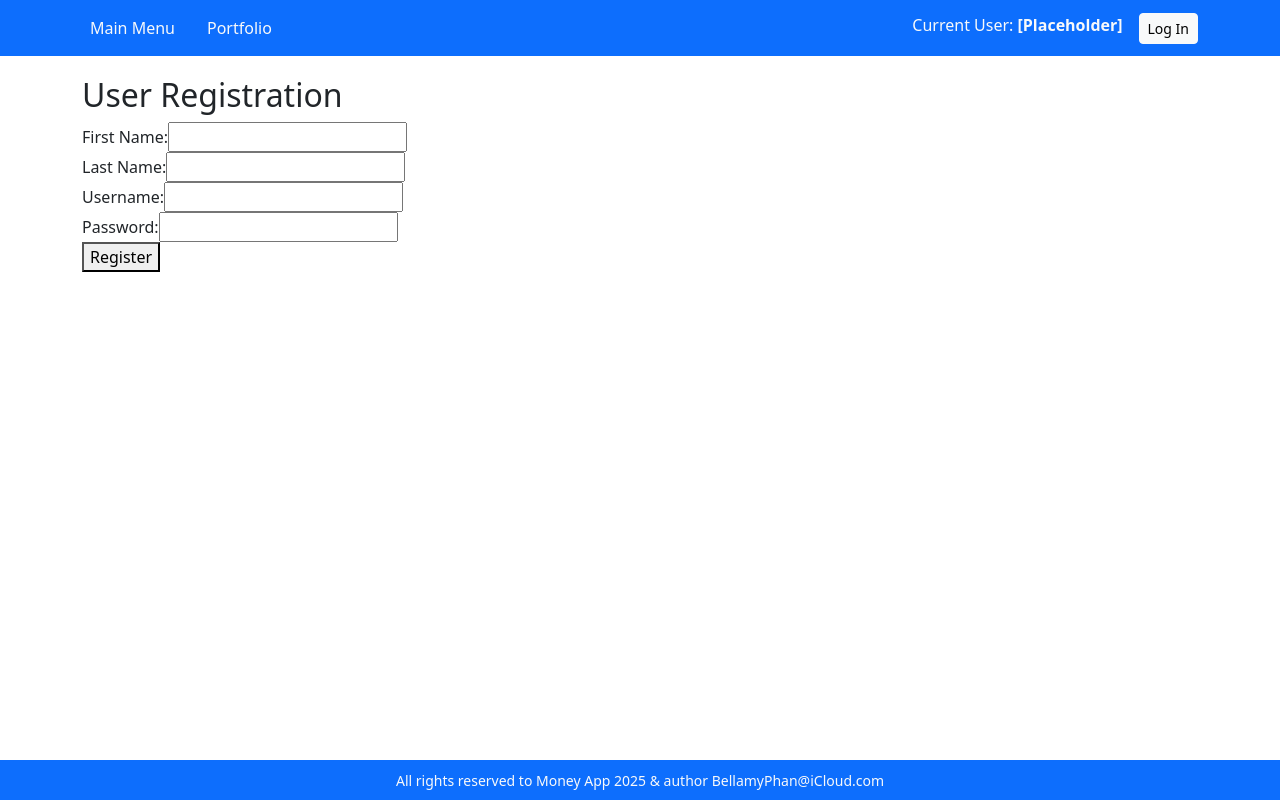
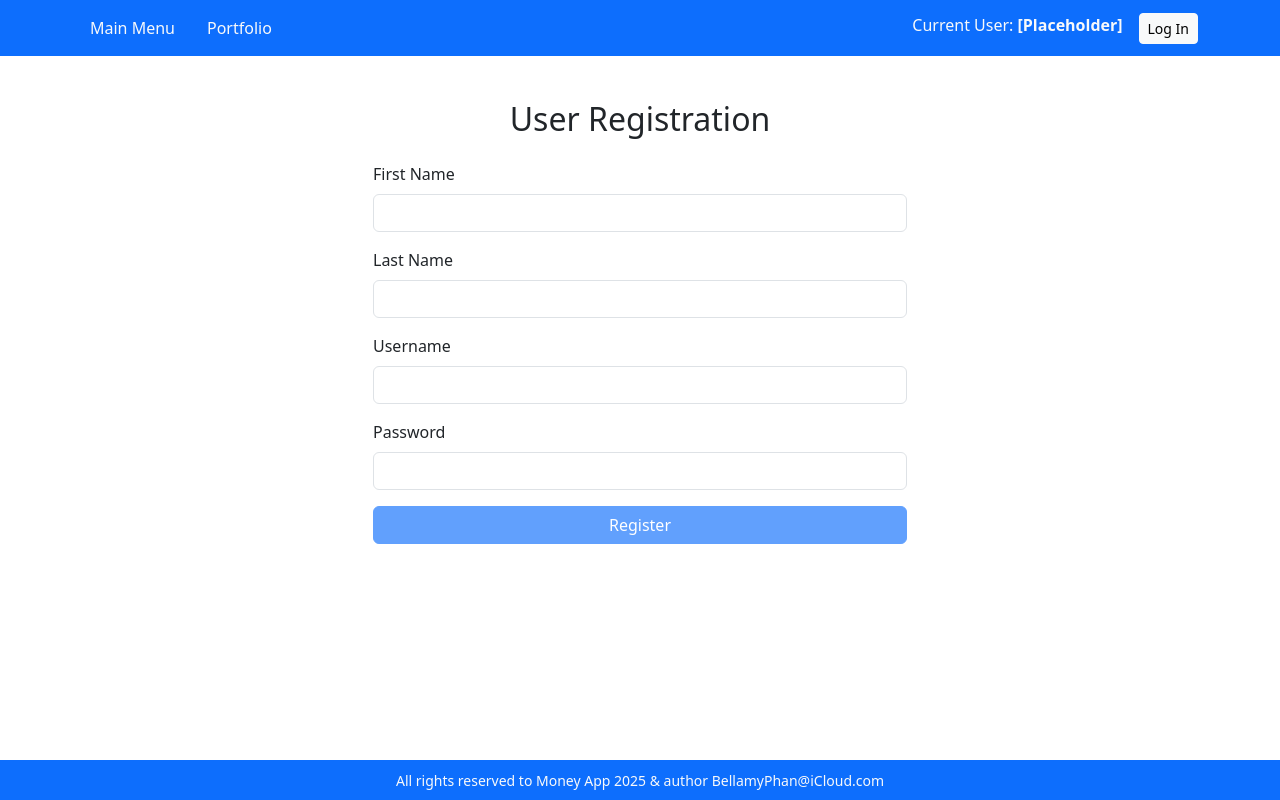
Before and after one commit to bellamyphan/bellamy-web-app, an Angular app in the folder angular-frontend/: page /user-registration in a window 1280 px wide. Built offline with nearby package versions, Linux system fonts and the light colour scheme.

Commit message:
frontend: user registration page: using bootstrap to make the page looks better

```diff
--- a/angular-frontend/src/app/component/user-registration/user-registration.component.html
+++ b/angular-frontend/src/app/component/user-registration/user-registration.component.html
@@ -1,20 +1,80 @@
-<h2>User Registration</h2>
-<form (ngSubmit)="registerUser()" #registrationForm="ngForm">
-  <div>
-    <label for="firstName">First Name:</label>
-    <input type="text" id="firstName" name="firstName" [(ngModel)]="user.firstName" required />
+<div class="container mt-5">
+  <div class="row justify-content-center">
+    <div class="col-md-6">
+      <h2 class="text-center mb-4">User Registration</h2>
+      <form (ngSubmit)="registerUser()" #registrationForm="ngForm" novalidate>
+        <div class="mb-3">
+          <label for="firstName" class="form-label">First Name</label>
+          <input
+            type="text"
+            id="firstName"
+            name="firstName"
+            class="form-control"
+            [(ngModel)]="user.firstName"
+            required
+            #firstName="ngModel"
+          />
+          <div class="text-danger" *ngIf="firstName.invalid && firstName.touched">
+            First name is required.
+          </div>
+        </div>
+
+        <div class="mb-3">
+          <label for="lastName" class="form-label">Last Name</label>
+          <input
+            type="text"
+            id="lastName"
+            name="lastName"
+            class="form-control"
+            [(ngModel)]="user.lastName"
+            required
+            #lastName="ngModel"
+          />
+          <div class="text-danger" *ngIf="lastName.invalid && lastName.touched">
+            Last name is required.
+          </div>
+        </div>
+
+        <div class="mb-3">
+          <label for="username" class="form-label">Username</label>
+          <input
+            type="text"
+            id="username"
+            name="username"
+            class="form-control"
+            [(ngModel)]="user.username"
+            required
+            #username="ngModel"
+          />
+          <div class="text-danger" *ngIf="username.invalid && username.touched">
+            Username is required.
+          </div>
+        </div>
+
+        <div class="mb-3">
+          <label for="password" class="form-label">Password</label>
+          <input
+            type="password"
+            id="password"
+            name="password"
+            class="form-control"
+            [(ngModel)]="user.password"
+            required
+            #password="ngModel"
+          />
+          <div class="text-danger" *ngIf="password.invalid && password.touched">
+            Password is required.
+          </div>
+        </div>
+
+        <button
+          type="submit"
+          class="btn btn-primary w-100"
+          [disabled]="registrationForm.invalid"
+        >
+          Register
+        </button>
+      </form>
+    </div>
   </div>
-  <div>
-    <label for="lastName">Last Name:</label>
-    <input type="text" id="lastName" name="lastName" [(ngModel)]="user.lastName" required />
-  </div>
-  <div>
-    <label for="username">Username:</label>
-    <input type="text" id="username" name="username" [(ngModel)]="user.username" required />
-  </div>
-  <div>
-    <label for="password">Password:</label>
-    <input type="password" id="password" name="password" [(ngModel)]="user.password" required />
-  </div>
-  <button type="submit">Register</button>
-</form>
+</div>
```
